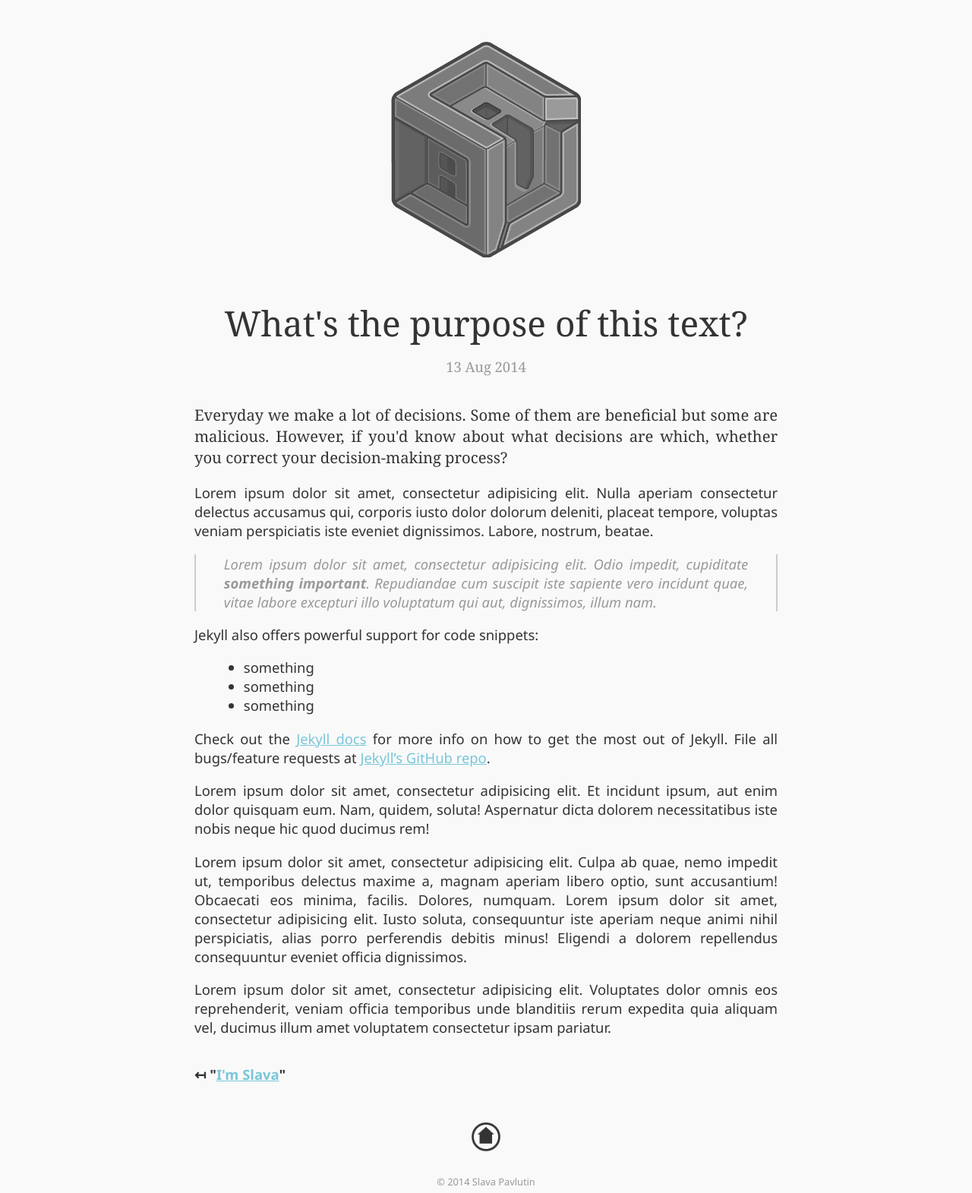
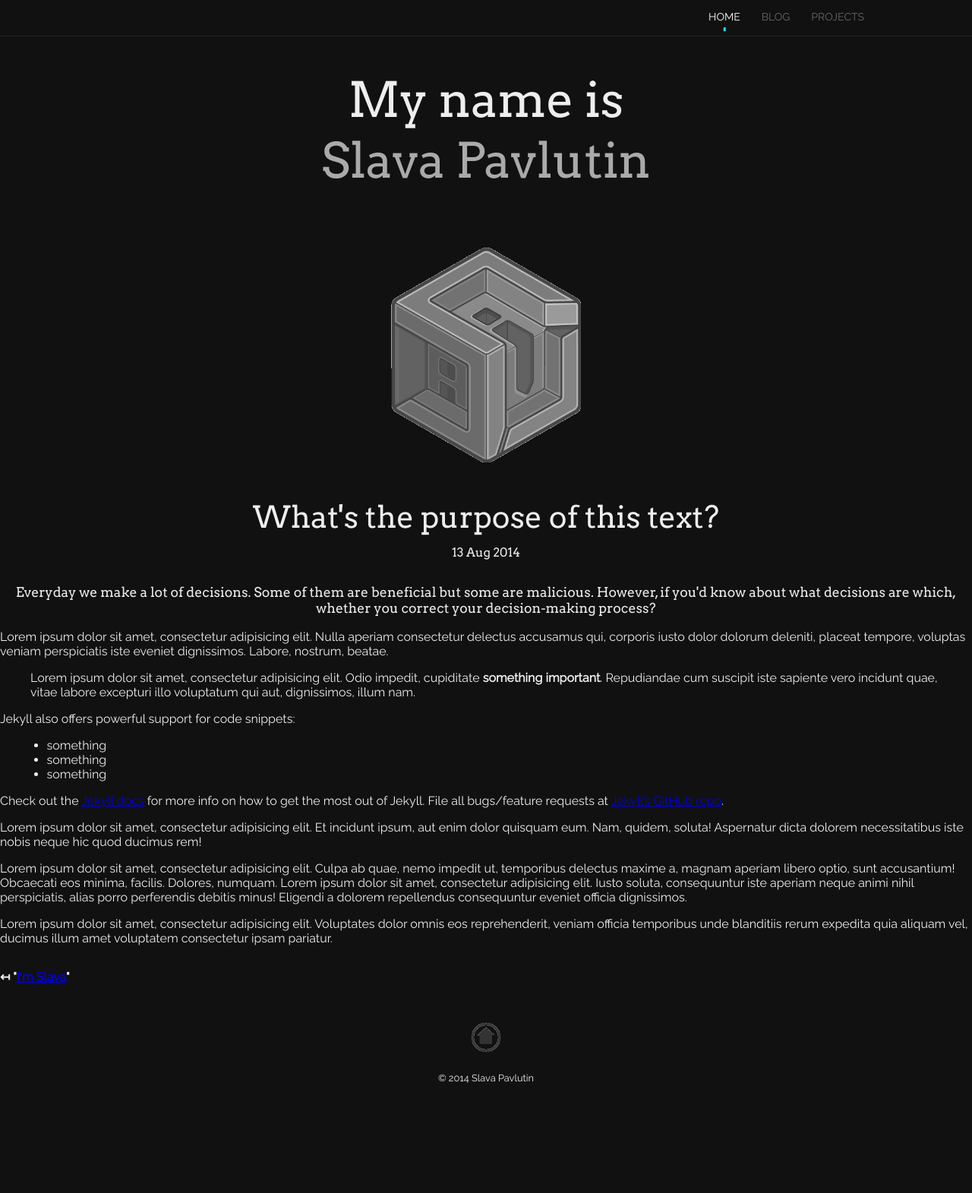
Before and after one commit to slapxxi/slavapavlutin.github.io, a Jekyll site: the page built from _posts/2014-04-14-welcome-to-something.markdown, in a window 1280 px wide. Shown: the whole page at 76% size. Built offline with Jekyll 4.4.1, drawn with Linux system fonts in a browser that asks for light colours; some web fonts are replaced; Markdown is read by kramdown in place of the engine named in the settings; after the commit the page ends 1434 px from its top, so only the background shows below that.

Commit message:
Temporal changes

```diff
--- a/_layouts/default.html
+++ b/_layouts/default.html
@@ -3,6 +3,9 @@
   <head>
       <meta charset="utf-8">
       <meta http-equiv="X-UA-Compatible" content="IE=edge,chrome=1">
+      <link href='http://fonts.googleapis.com/css?family=Arvo' rel='stylesheet' type='text/css'>
+      <link href='http://fonts.googleapis.com/css?family=Raleway' rel='stylesheet' type='text/css'>
+      <link href='http://fonts.googleapis.com/css?family=Avenir' rel='stylesheet' type='text/css'>
       <title>{{ page.title }}</title>
       <meta name="viewport" content="width=device-width">
 
@@ -15,6 +18,23 @@
   </head>
 
   <body id="{{page.page_id}}">
+    <header class="header">
+      <nav class="nav nav-site">
+        <a href="/">
+        </a>
+
+        <ul>
+          <li><a href="#">Projects</a></li>
+          <li><a href="#">Blog</a></li>
+          <li><a href="#" class="active">Home</a></li>
+        </ul>
+      </nav>
+    </header>
+
+    <section class="intro container">
+      <h1>My name is <br/><em>Slava Pavlutin</em></h1>
+    </section>
+
     <div class="site">
       <section class="content">
         {{ content }}
--- a/_sass/layout.scss
+++ b/_sass/layout.scss
@@ -2,25 +2,58 @@
   margin: 0 auto;
 }
 
-.content {
-  width: 75%;
-  margin: 1em auto;
-  font-size: 115%;
-  text-align: justify;
-}
+.header {
+  position: relative;
+  overflow: hidden;
+  padding: 1em 10%;
+  text-transform: uppercase;
+  border-bottom: 1px solid #222;
+  font-weight: 100;
+  font-size: 14px;
 
-@media screen and (min-width: 900px) {
-  .content {
-    width: 60%;
+  img {
+    width: 10px;
+  }
+
+  a {
+    display: block;
+    color: #666;
+
+    &.active, &:hover {
+      color: #fff;
+    }
+
+    &.active:after {
+      content: '.';
+      float: left;
+      position: relative;
+      left: 26px;
+      margin: -20px 0;
+      font-size: 50px;
+      color: cyan;
+    }
+  }
+
+  .nav-site {
+    ul li {
+      float: right;
+    }
   }
 }
 
-@media screen and (max-width: 900px) {
-  .content {
-    width: 85%;
+.intro {
+  text-align: center;
+  font-size: 2em;
+
+  em {
+    color: #aaa;
+    font-style: normal;
   }
 }
 
+.content {
+  margin: 1em auto;
+}
 
 .posts {
   list-style: none;
@@ -56,3 +89,40 @@
   font-size: 0.8em;
   text-align: center;
 }
+
+// About
+
+.about {
+  overflow: auto;
+  margin: 0 auto;
+  padding: 100px 20%;
+
+  h2 {
+    font-size: 2em;
+  }
+
+  em {
+    font-style: normal;
+  }
+
+  img {
+    float: right;
+    max-width: 100%;
+  }
+}
+
+#about-ruby {
+  em {
+    color: red;
+  }
+}
+
+#about-design {
+  background-color: orange;
+  img {
+    float: left;
+  }
+}
+
+#about-writing {
+}
--- a/_sass/variables.scss
+++ b/_sass/variables.scss
@@ -1,14 +1,14 @@
 // Colors
 
 $bg: #333;
-$dark-bg: #333;
+$dark-bg: #111;
 $light-bg: #f9f9f9;
 $header-bg: #ffe991;
 
-$dark-clr: $bg;
-$light-clr: #999;
+$dark-clr: #eee;
+$light-clr: #eee;
 $medium-light-clr: #ccc;
 $very-light-clr: #f1f1f1;
 
-$header-font-family: 'Museo Slab', 'Segoe UI Bold', 'Avenir Bold', Georgia, serif;
-$main-font-family: 'Source Sans Pro', 'Proxima Nova Regular', 'Segoe UI', 'Helvetica Neue', Arial, sans-serif;
+$header-font-family: "Arvo", 'Avenir Bold', Georgia, serif;
+$main-font-family: "Avenir", "Raleway", 'Proxima Nova Regular', 'Segoe UI', 'Helvetica Neue', Arial, sans-serif;
--- a/css/main.scss
+++ b/css/main.scss
@@ -6,10 +6,13 @@
 @import "post";
 
 html, body { height: 100%; }
+html {
+  font-size: 100%;
+}
 
 body {
-  background-color: $light-bg;
-  color: $dark-clr;
+  background-color: $dark-bg;
+  color: $light-clr;
   font-size: 16px;
   font-family: $main-font-family;
 }
@@ -17,40 +20,6 @@ body {
 h1, h2, h3, h4, h5, h6 {
   font-family: $header-font-family;
   font-weight: 100;
-}
-
-a {
-  color: #79c7d9;
-  &:link {
-    // text-decoration: none;
-  }
-
-  &:visited {
-    color: #6cc5d9;
-  }
-
-  &:hover {
-    text-decoration: none;
-  }
-}
-
-time {
-  color: $light-clr;
-}
-
-em {
-  color: $dark-clr;
-  background-color: $header-bg;
-  font-style: normal;
-}
-
-blockquote {
-  padding: 0 2em;
-  margin: 0;
-  color: $light-clr;
-  font-style: italic;
-  border-left: 2px solid $medium-light-clr;
-  border-right: 2px solid $medium-light-clr;
 }
 
 .icn-home {
@@ -61,3 +30,30 @@ blockquote {
     width: 40px;
   }
 }
+
+.nav {
+  ul {
+    list-style: none;
+    margin: 0;
+    padding: 0;
+
+    li {
+      float: left;
+      padding: 0 1em;
+
+      a {
+        display: block;
+        text-decoration: none;
+
+        &:hover {
+          text-decoration: underline;
+        }
+      }
+    }
+  }
+}
+
+.container {
+  padding: 0 20%;
+  margin: 0 auto;
+}
```
Also changed, not shown: index.html (+22 -1 lines).
